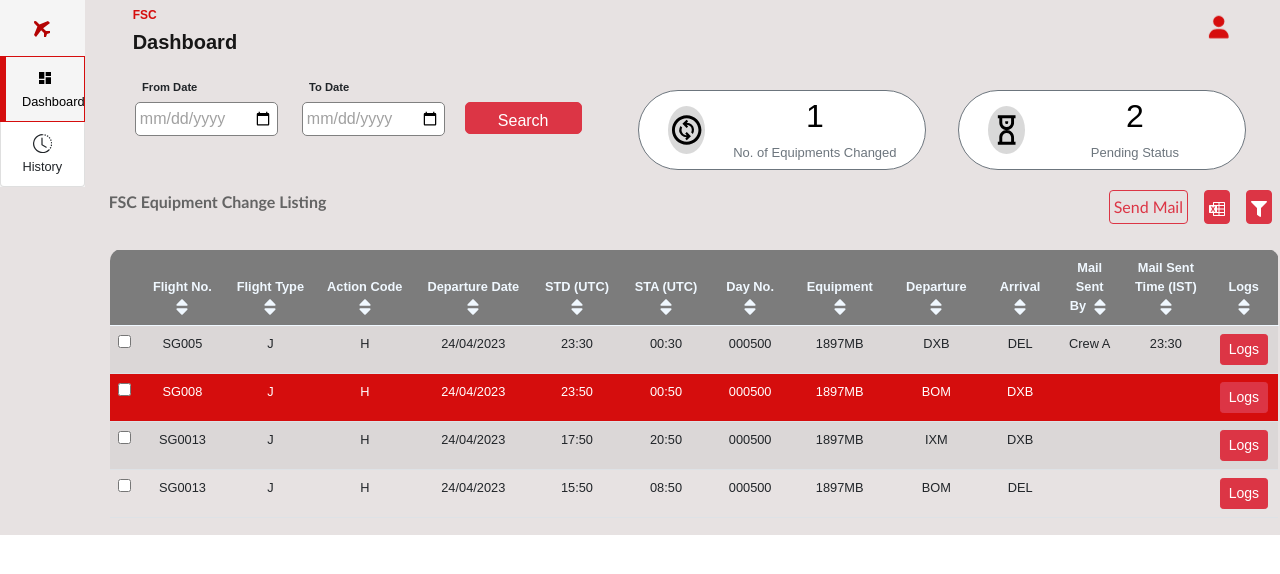
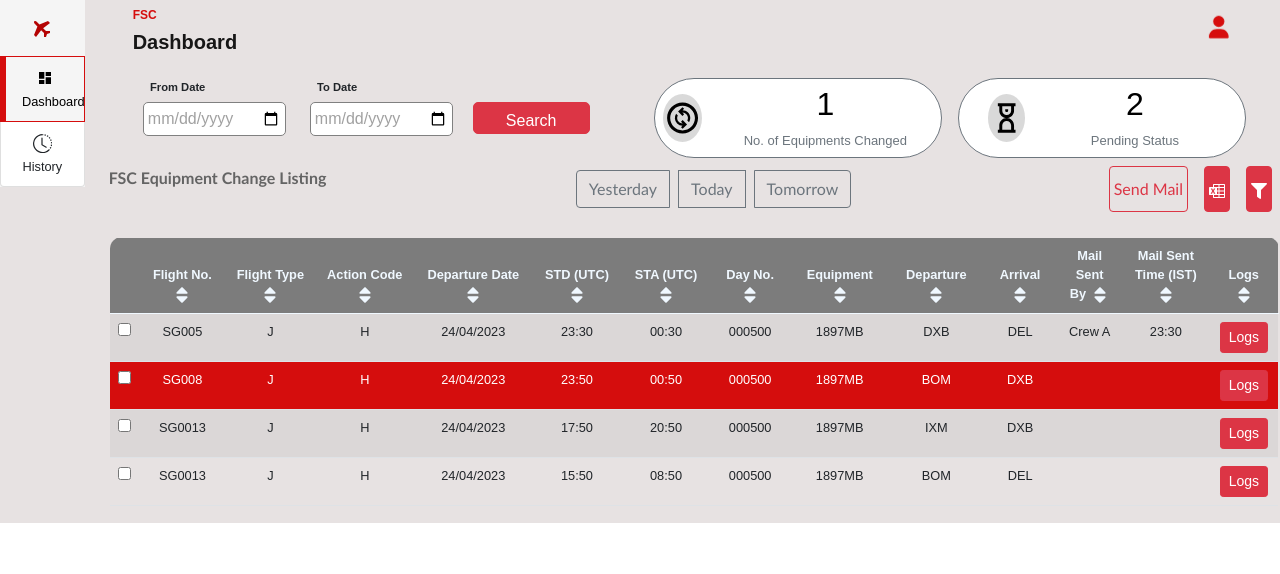
Before and after one commit to Shilpa-1304/Dashboard, a React (Create React App) app: page /dashboard in a window 1280 px wide. Shown: the top 574 px of the page. Built offline with nearby package versions, Linux system fonts and the light colour scheme; a web font is replaced by a local one.

Commit message:
Added switchable tabs

```diff
--- a/package.json
+++ b/package.json
@@ -10,9 +10,11 @@
     "@testing-library/react": "^13.4.0",
     "@testing-library/user-event": "^13.5.0",
     "cdbootstrap": "^1.3.4",
+    "draft-js": "^0.11.7",
     "react": "^18.2.0",
     "react-datepicker": "^4.11.0",
     "react-dom": "^18.2.0",
+    "react-draft-wysiwyg": "^1.15.0",
     "react-icons": "^4.8.0",
     "react-router-dom": "^6.11.0",
     "react-scripts": "5.0.1",
--- a/src/Components/Dashboard/Dashboard.js
+++ b/src/Components/Dashboard/Dashboard.js
@@ -22,13 +22,13 @@ function Dashboard() {
               <span className='dateLabel'>To Date</span><br />
               <input type='date' className='p-1  m-1 datePicker' />
             </span>
-          <button type="button" className='btn btn-danger mx-2 searchBtn'>Search</button>
+            <button type="button" className='btn btn-danger mx-2  searchBtn'>Search</button>
           </div>
-<SubHeader/>
+          <SubHeader />
 
         </div>
 
-        <FlightDetail/>
+        <FlightDetail />
       </div>
 
     </div>
--- a/src/Components/FlightDetail/FlightDetail.js
+++ b/src/Components/FlightDetail/FlightDetail.js
@@ -5,6 +5,8 @@ import { FaFilter, FaSort } from 'react-icons/fa';
 import { AiOutlineClose } from 'react-icons/ai';
 import { AiOutlineExpandAlt } from 'react-icons/ai';
 import './FlightDetail.css';
+import { Editor } from "react-draft-wysiwyg";
+import "react-draft-wysiwyg/dist/react-draft-wysiwyg.css";
 function FlightDetail() {
   const [edit, setEdit] = useState(false);
   return (
@@ -12,6 +14,18 @@ function FlightDetail() {
       <div className='tableHeading d-flex flex-row justify-content-between'>
 
         <span>FSC Equipment Change Listing</span>
+        <div className='d-flex flex-row my-1 justify-content-center '>
+          <div class="btn-group" role="group" aria-label="Basic radio toggle button group">
+            <input type="radio" class="btn-check mx-1" active name="btnradio" id="btnradio1" autocomplete="off" />
+            <label class="btn btn-outline-secondary mx-1" for="btnradio1">Yesterday</label>
+
+            <input type="radio" class="btn-check mx-1" name="btnradio" id="btnradio2" autocomplete="off" />
+            <label class="btn btn-outline-secondary mx-1" for="btnradio2">Today</label>
+
+            <input type="radio" class="btn-check mx-1" name="btnradio" id="btnradio3" autocomplete="off" />
+            <label class="btn btn-outline-secondary mx-1" for="btnradio3">Tomorrow</label>
+          </div>
+        </div>
         <span className='d-flex'>
           <button type="button" className="btn btn-outline-danger mx-2 p-1 btn-md" data-bs-toggle="modal" data-bs-target="#staticBackdrop">Send Mail</button>
           <button type='button' className='btn btn-danger mx-2 p-1'><SiMicrosoftexcel /></button>
@@ -132,17 +146,17 @@ function FlightDetail() {
                   <span>ccBcc</span>
                 </div>) :
                 (<div className='d-flex flex-column  text-secondary subHeaderModal'>
-                  <div class="d-flex flex-row justify-content-between" style={{border:'none'}}>
+                  <div class="d-flex flex-row justify-content-between" style={{ border: 'none' }}>
                     <span class="" id=""> {" "}To</span>
-                    <input type="text" style={{outline:'none',border:'none',borderBottom:'1px solid grey',width:'90%'}} />
+                    <input type="text" style={{ outline: 'none', border: 'none', borderBottom: '1px solid grey', width: '90%' }} />
                   </div>
-                  <div class="d-flex flex-row justify-content-between" style={{border:'none'}}>
+                  <div class="d-flex flex-row justify-content-between" style={{ border: 'none' }}>
                     <span class="" id=""> {" "}CC</span>
-                    <input type="text" style={{outline:'none',border:'none',borderBottom:'1px solid grey',width:'90%'}} />
+                    <input type="text" style={{ outline: 'none', border: 'none', borderBottom: '1px solid grey', width: '90%' }} />
                   </div>
-                  <div class="d-flex flex-row justify-content-between" style={{border:'none'}}>
+                  <div class="d-flex flex-row justify-content-between" style={{ border: 'none' }}>
                     <span class="" id=""> {" "}BCC</span>
-                    <input type="text" style={{outline:'none',border:'none',width:'90%'}} />
+                    <input type="text" style={{ outline: 'none', border: 'none', width: '90%' }} />
                   </div>
                 </div>)
 
@@ -150,12 +164,18 @@ function FlightDetail() {
 
 
             <div className='d-flex flex-row justify-content-between m-2 text-secondary subHeaderModal'>
-            EQUIPMENT CHANGE AT DXB DATE 24 MARCH 2023
+              EQUIPMENT CHANGE AT DXB DATE 24 MARCH 2023
             </div>
             <div class="modal-body">
               Equipment change detail will go here...
             </div>
             <div class="modal-footer d-flex flex-row ">
+              <Editor
+                toolbarClassName="toolbarClassName"
+                wrapperClassName="wrapperClassName"
+                editorClassName="editorClassName"
+                wrapperStyle={{ width: 800, border: "1px solid black" }}
+              />
               <button type="button" class="btn btn-secondary" onClick={() => { setEdit(!edit) }}>Edit</button>
               <button type="button" class="btn btn-danger">Send</button>
             </div>
--- a/src/Components/SubHeader/SubHeader.js
+++ b/src/Components/SubHeader/SubHeader.js
@@ -39,9 +39,9 @@ function SubHeader() {
 
                 </div>
             </div> */}
-            <div class="card border-secondary m-3 " style={{ width: ' 18em', height: '5em' }}>
+            <div class="card border-secondary mx-2 my-1" style={{ width: ' 18em', height: '5em' }}>
                 <div class=" d-flex flex-row align-items-center h-100 text-secondary ">
-                    <MdOutlineChangeCircle className='subHeaderIcon d-flex ml-2 align-self-center ' />
+                    <MdOutlineChangeCircle className='subHeaderIcon d-flex mx-2 align-self-center ' />
                     <span className='  w-100   '>
                         <h2 className='cardTitle1'>1</h2>
                         <div className='cardTitle2'>No. of Equipments Changed</div>
@@ -49,7 +49,7 @@ function SubHeader() {
 
                 </div>
             </div>
-            <div class="card border-secondary m-3 " style={{ width: ' 18em', height: '5em' }}>
+            <div class="card border-secondary mx-2 my-1" style={{ width: ' 18em', height: '5em' }}>
                 <div class=" d-flex flex-row align-items-center h-100 text-secondary ">
                     <CgSandClock className='subHeaderIcon d-flex ml-2 align-self-center ' />
                     <span className='  w-100   '>
```
Also changed, not shown: 1 other file (tests, documents, lock files or other folders). Lines whose indentation alone changed are shown as unchanged.
